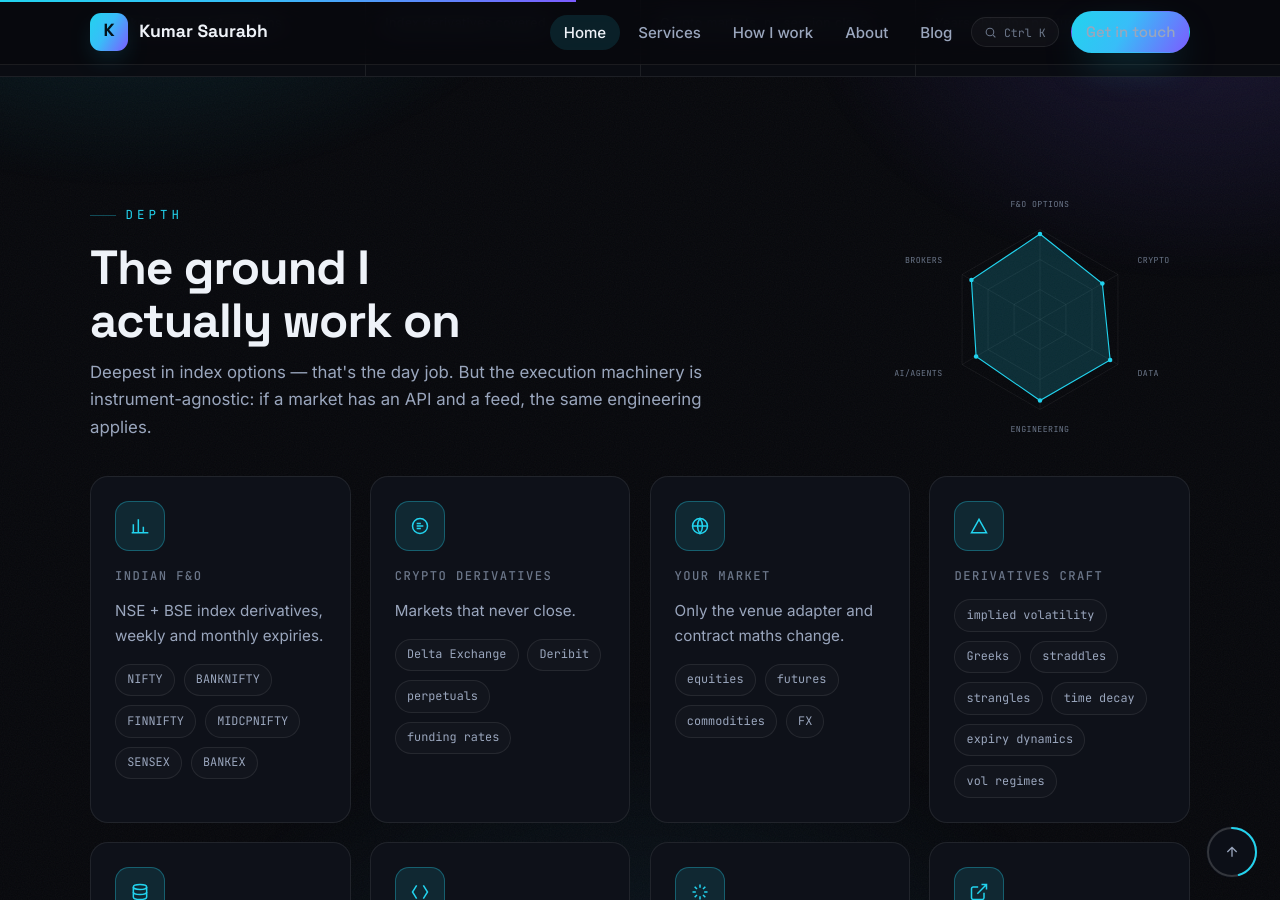
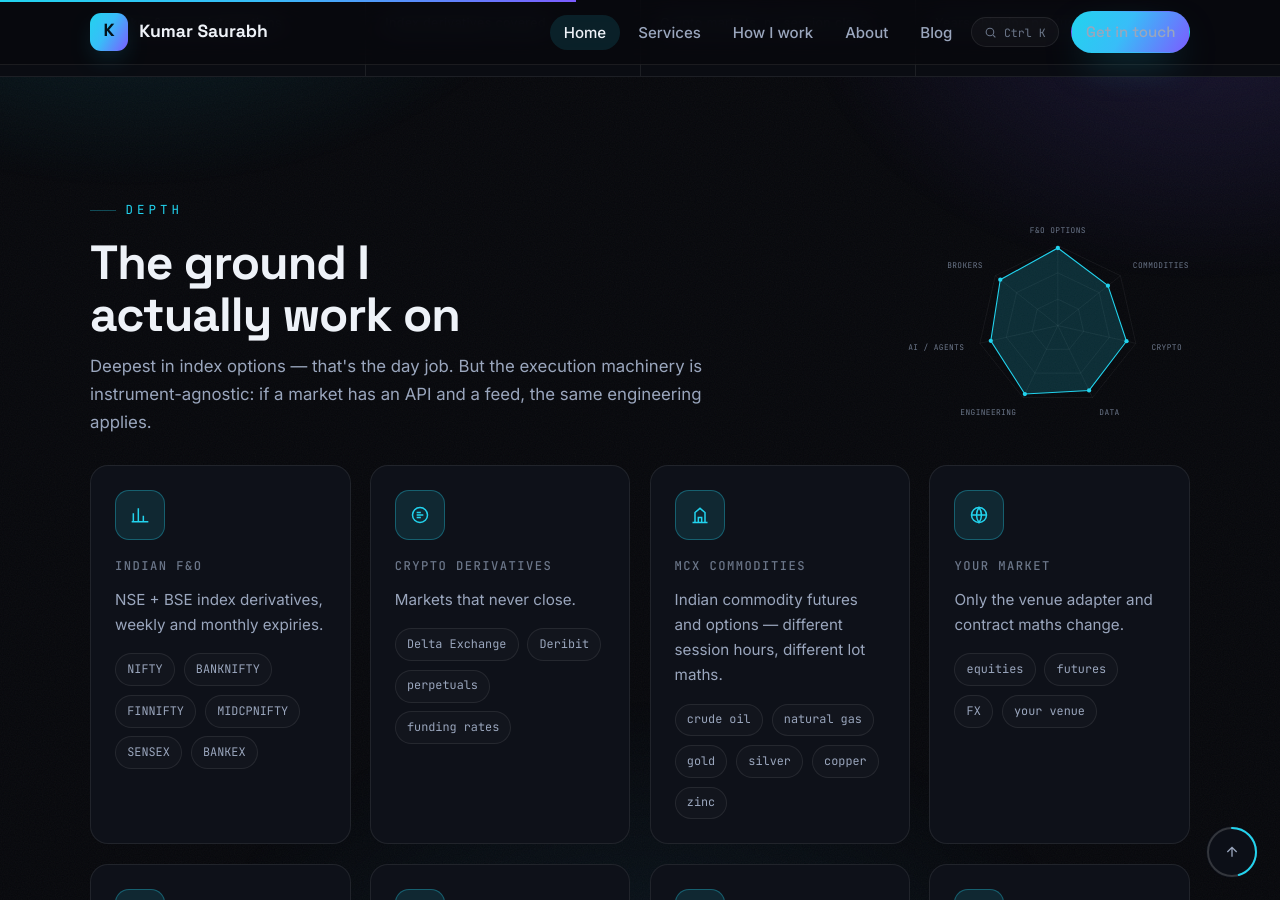
Before and after one commit to ksaurabh2468/ksaurabh2468.github.io, a Jekyll site: the page built from index.html, in a window 1280 px wide and 900 px high, scrolled down 2933 px. Built offline with Jekyll 4.4.1, drawn with Linux system fonts in a browser that asks for light colours.

Commit message:
Add MCX commodities coverage
MCX was absent from the site entirely; Indian commodities appeared only as
the generic word "commodities" in a single pill, despite NSE/BSE and the
crypto venues each getting real treatment.

- New "MCX commodities" stack block with the actual contracts (crude oil,
  natural gas, gold, silver, copper, zinc)
- MCX added to the venue ribbon; crude/gas/gold/silver added to the
  instrument ribbon. Both marquee halves regenerated together, since the
  -50% loop only reads seamlessly when the two halves are identical
- Depth radar extended from 6 axes to 7 to include COMMODITIES. Geometry
  recomputed rather than eyeballed, and the viewBox widened to 420x300
  because the label extents overflowed the old 400-wide box on the left
- "Your market" drops its now-redundant "commodities" pill
- Page and site descriptions now lead with index F&O, MCX commodities,
  equities and crypto

Commodities sit slightly below index F&O on the radar, consistent with the
page already saying index options are the day job.

```diff
--- a/_config.yml
+++ b/_config.yml
@@ -7,9 +7,9 @@ title: Kumar Saurabh
 tagline: "Algorithmic Trading Systems & AI Agents"
 description: >-
   Kumar Saurabh — I build and operate production algorithmic trading systems and
-  AI trading agents across equities, F&O and crypto derivatives, plus the
-  tick-level backtesting and safety engineering that makes live order flow
-  trustworthy.
+  AI trading agents across index F&O, MCX commodities, equities and crypto
+  derivatives, plus the tick-level backtesting and safety engineering that makes
+  live order flow trustworthy.
 author: Kumar Saurabh
 
 # IMPORTANT: for a GitHub Pages user site the repo MUST be named exactly
--- a/index.html
+++ b/index.html
@@ -3,9 +3,9 @@ layout: default
 title: Algorithmic Trading Systems & AI Agents
 description: >-
   Kumar Saurabh — I build and operate production algorithmic trading systems and AI trading
-  agents across equities, F&O and crypto derivatives. Strategy automation, agentic execution,
-  LLM-assisted decisioning, tick-level backtesting, multi-venue execution, and the safety
-  engineering that makes live order flow trustworthy.
+  agents across index F&O, MCX commodities, equities and crypto derivatives. Strategy
+  automation, agentic execution, LLM-assisted decisioning, tick-level backtesting, multi-venue
+  execution, and the safety engineering that makes live order flow trustworthy.
 ---
 
 <style>
@@ -329,6 +329,7 @@ description: >-
     <span class="marquee-item">Groww</span>
     <span class="marquee-item">Kotak Neo</span>
     <span class="marquee-item">Nirmal Bang</span>
+    <span class="marquee-item">MCX</span>
     <span class="marquee-item">Delta Exchange</span>
     <span class="marquee-item">Deribit</span>
     <!-- duplicate set for a seamless loop -->
@@ -340,6 +341,7 @@ description: >-
     <span class="marquee-item">Groww</span>
     <span class="marquee-item">Kotak Neo</span>
     <span class="marquee-item">Nirmal Bang</span>
+    <span class="marquee-item">MCX</span>
     <span class="marquee-item">Delta Exchange</span>
     <span class="marquee-item">Deribit</span>
   </div>
@@ -352,6 +354,10 @@ description: >-
     <span class="marquee-item">MIDCPNIFTY</span>
     <span class="marquee-item">SENSEX</span>
     <span class="marquee-item">BANKEX</span>
+    <span class="marquee-item">CRUDE OIL</span>
+    <span class="marquee-item">NATURAL GAS</span>
+    <span class="marquee-item">GOLD</span>
+    <span class="marquee-item">SILVER</span>
     <span class="marquee-item">Perpetuals</span>
     <span class="marquee-item">Implied Volatility</span>
     <span class="marquee-item">Greeks</span>
@@ -363,6 +369,10 @@ description: >-
     <span class="marquee-item">MIDCPNIFTY</span>
     <span class="marquee-item">SENSEX</span>
     <span class="marquee-item">BANKEX</span>
+    <span class="marquee-item">CRUDE OIL</span>
+    <span class="marquee-item">NATURAL GAS</span>
+    <span class="marquee-item">GOLD</span>
+    <span class="marquee-item">SILVER</span>
     <span class="marquee-item">Perpetuals</span>
     <span class="marquee-item">Implied Volatility</span>
     <span class="marquee-item">Greeks</span>
@@ -526,29 +536,33 @@ description: >-
         </p>
       </div>
 
-      <svg class="radar-svg" data-reveal viewBox="0 0 400 340" role="img" aria-label="Depth radar across F&O options, crypto, data, engineering, AI agents, and broker integrations">
-        <polygon points="200,50 303.9,110 303.9,230 200,290 96.1,230 96.1,110" fill="none" stroke="var(--line)"/>
-        <polygon points="200,90 269.3,130 269.3,210 200,250 130.7,210 130.7,130" fill="none" stroke="var(--line)"/>
-        <polygon points="200,130 234.6,150 234.6,190 200,210 165.4,190 165.4,150" fill="none" stroke="var(--line)"/>
-        <line x1="200" y1="170" x2="200" y2="50" stroke="var(--line)"/>
-        <line x1="200" y1="170" x2="303.9" y2="110" stroke="var(--line)"/>
-        <line x1="200" y1="170" x2="303.9" y2="230" stroke="var(--line)"/>
-        <line x1="200" y1="170" x2="200" y2="290" stroke="var(--line)"/>
-        <line x1="200" y1="170" x2="96.1" y2="230" stroke="var(--line)"/>
-        <line x1="200" y1="170" x2="96.1" y2="110" stroke="var(--line)"/>
-        <polygon points="200,56 283.14,122 293.53,224 200,278 114.79,219.2 108.55,117.2" fill="var(--accent)" fill-opacity=".18" stroke="var(--accent)" stroke-width="1.5"/>
-        <circle cx="200" cy="56" r="3" fill="var(--accent)"/>
-        <circle cx="283.14" cy="122" r="3" fill="var(--accent)"/>
-        <circle cx="293.53" cy="224" r="3" fill="var(--accent)"/>
-        <circle cx="200" cy="278" r="3" fill="var(--accent)"/>
-        <circle cx="114.79" cy="219.2" r="3" fill="var(--accent)"/>
-        <circle cx="108.55" cy="117.2" r="3" fill="var(--accent)"/>
-        <text x="200" y="20" text-anchor="middle">F&amp;O OPTIONS</text>
-        <text x="330" y="95" text-anchor="start">CRYPTO</text>
-        <text x="330" y="245" text-anchor="start">DATA</text>
-        <text x="200" y="320" text-anchor="middle">ENGINEERING</text>
-        <text x="70" y="245" text-anchor="end">AI/AGENTS</text>
-        <text x="70" y="95" text-anchor="end">BROKERS</text>
+      <svg class="radar-svg" data-reveal viewBox="0 0 420 300" role="img"
+           aria-label="Depth radar across index F&amp;O options, MCX commodities, crypto, market data, engineering, AI agents and broker integrations">
+        <polygon points="235.0,54.0 322.6,96.2 344.2,190.9 283.6,266.9 186.4,266.9 125.8,190.9 147.4,96.2" fill="none" stroke="var(--line)"/>
+        <polygon points="235.0,92.1 292.8,119.9 307.1,182.4 267.1,232.6 202.9,232.6 162.9,182.4 177.2,119.9" fill="none" stroke="var(--line)"/>
+        <polygon points="235.0,129.0 263.9,143.0 271.0,174.2 251.0,199.3 219.0,199.3 199.0,174.2 206.1,143.0" fill="none" stroke="var(--line)"/>
+        <line x1="235" y1="166" x2="235.0" y2="54.0" stroke="var(--line)"/>
+        <line x1="235" y1="166" x2="322.6" y2="96.2" stroke="var(--line)"/>
+        <line x1="235" y1="166" x2="344.2" y2="190.9" stroke="var(--line)"/>
+        <line x1="235" y1="166" x2="283.6" y2="266.9" stroke="var(--line)"/>
+        <line x1="235" y1="166" x2="186.4" y2="266.9" stroke="var(--line)"/>
+        <line x1="235" y1="166" x2="125.8" y2="190.9" stroke="var(--line)"/>
+        <line x1="235" y1="166" x2="147.4" y2="96.2" stroke="var(--line)"/>
+        <polygon points="235.0,57.4 305.1,110.1 331.1,187.9 278.7,256.8 188.8,261.9 141.1,187.4 154.4,101.8" fill="var(--accent)" fill-opacity=".18" stroke="var(--accent)" stroke-width="1.5"/>
+        <circle cx="235.0" cy="57.4" r="3" fill="var(--accent)"/>
+        <circle cx="305.1" cy="110.1" r="3" fill="var(--accent)"/>
+        <circle cx="331.1" cy="187.9" r="3" fill="var(--accent)"/>
+        <circle cx="278.7" cy="256.8" r="3" fill="var(--accent)"/>
+        <circle cx="188.8" cy="261.9" r="3" fill="var(--accent)"/>
+        <circle cx="141.1" cy="187.4" r="3" fill="var(--accent)"/>
+        <circle cx="154.4" cy="101.8" r="3" fill="var(--accent)"/>
+        <text x="235" y="36" text-anchor="middle">F&amp;O OPTIONS</text>
+        <text x="340" y="86" text-anchor="start">COMMODITIES</text>
+        <text x="366" y="200" text-anchor="start">CRYPTO</text>
+        <text x="293" y="291" text-anchor="start">DATA</text>
+        <text x="177" y="291" text-anchor="end">ENGINEERING</text>
+        <text x="104" y="200" text-anchor="end">AI / AGENTS</text>
+        <text x="130" y="86" text-anchor="end">BROKERS</text>
       </svg>
     </div>
 
@@ -571,10 +585,20 @@ description: >-
       </div>
 
       <div class="stack-block card" data-reveal>
+        <div class="card-ico" aria-hidden="true"><svg width="20" height="20" viewBox="0 0 24 24" fill="none" stroke="currentColor" stroke-width="1.8"><path d="M3 21h18M6 21V9l6-5 6 5v12"/><path d="M10 21v-6h4v6"/></svg></div>
+        <h3>MCX commodities</h3>
+        <p>Indian commodity futures and options — different session hours, different lot maths.</p>
+        <div class="tags">
+          <span class="tag">crude oil</span><span class="tag">natural gas</span><span class="tag">gold</span>
+          <span class="tag">silver</span><span class="tag">copper</span><span class="tag">zinc</span>
+        </div>
+      </div>
+
+      <div class="stack-block card" data-reveal>
         <div class="card-ico" aria-hidden="true"><svg width="20" height="20" viewBox="0 0 24 24" fill="none" stroke="currentColor" stroke-width="1.8"><circle cx="12" cy="12" r="9"/><path d="M3 12h18M12 3a15 15 0 0 1 0 18 15 15 0 0 1 0-18Z"/></svg></div>
         <h3>Your market</h3>
         <p>Only the venue adapter and contract maths change.</p>
-        <div class="tags"><span class="tag">equities</span><span class="tag">futures</span><span class="tag">commodities</span><span class="tag">FX</span></div>
+        <div class="tags"><span class="tag">equities</span><span class="tag">futures</span><span class="tag">FX</span><span class="tag">your venue</span></div>
       </div>
 
       <div class="stack-block card" data-reveal>
```
